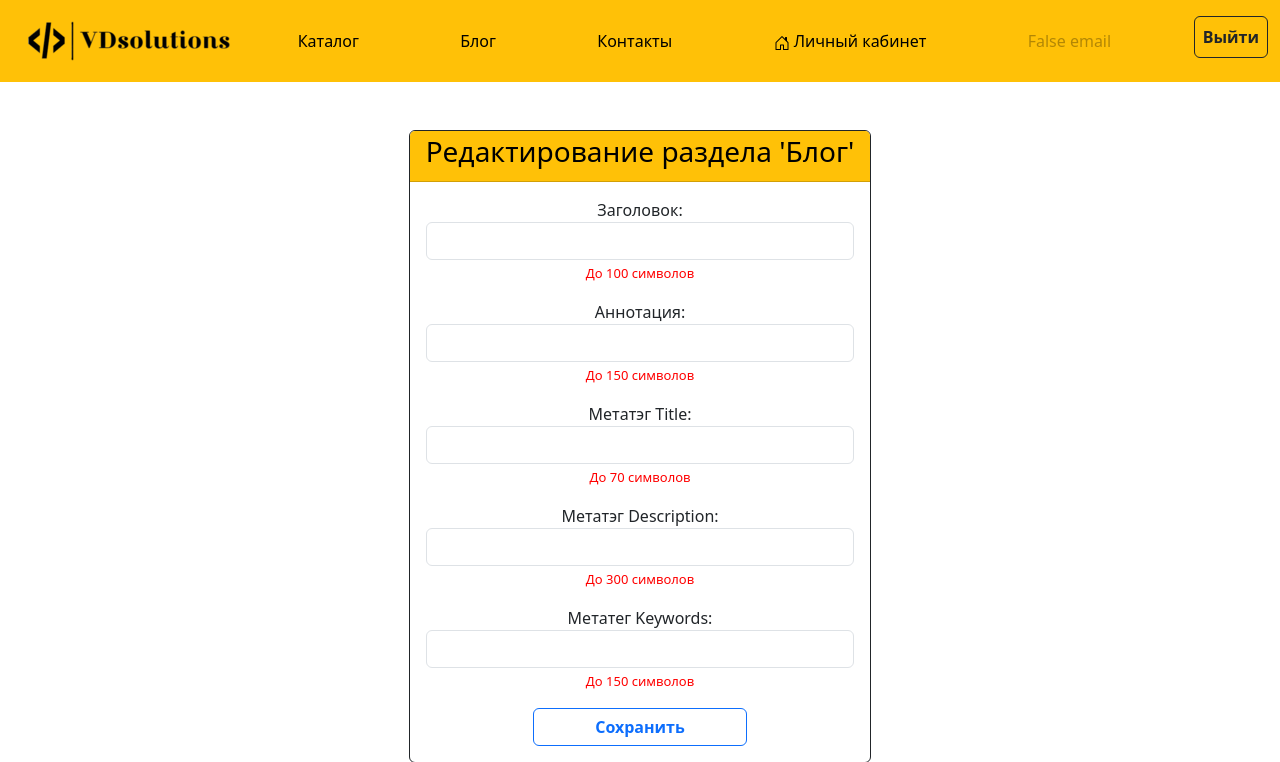
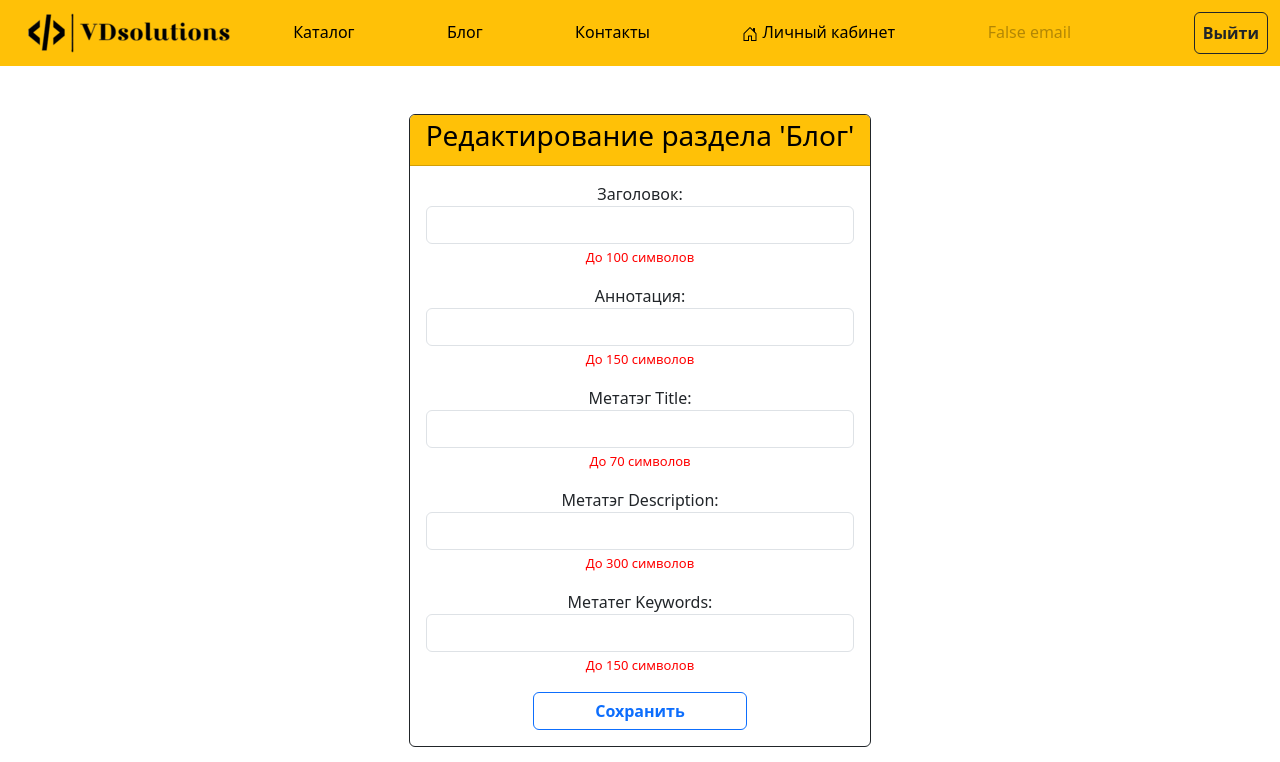
Before and after one commit to VDexpert/vdsolutions, a Django app: page /update-blog/ in a window 1280 px wide. Shown: the top 762 px of the page. Run offline with Django 4.2, Linux system fonts and the light colour scheme; the visitor is signed in with stand-in values (Sample User, id 1); data that the repository does not hold is empty; some libraries are stand-ins or nearby versions.

Commit message:
small HTML fixe

```diff
--- a/catalog/templates/catalog/includes/main_menu.html
+++ b/catalog/templates/catalog/includes/main_menu.html
@@ -58,16 +58,18 @@
             <li class="main-menu-desktop nav-item">
               <a class="nav-link disabled" >{% getemail %}</a>
             </li>
-        </ul>
-      <ul class="d-flex">
           {% if not user.is_authenticated %}
-            <a class="p-2 btn btn-outline-dark w-30 float-end mt-2" href="{% url 'users:login' %}">
-                <strong>Войти</strong>
-            </a>
+              <li class="main-menu-desktop nav-item">
+                <a class="p-2 btn btn-outline-dark w-30 float-end" href="{% url 'users:login' %}">
+                    <strong>Войти</strong>
+                </a>
+              </li>
           {% else %}
-              <a class="p-2 btn btn-outline-dark w-30 float-end mt-2" href="{% url 'users:logout' %}">
+              <li class="main-menu-desktop nav-item">
+                <a class="p-2 btn btn-outline-dark w-30 float-end" href="{% url 'users:logout' %}">
                   <strong>Выйти</strong>
-              </a>
+                </a>
+              </li>
           {% endif %}
       </ul>
     </div>
```
